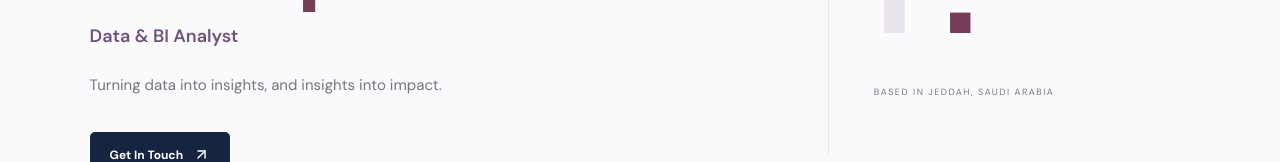
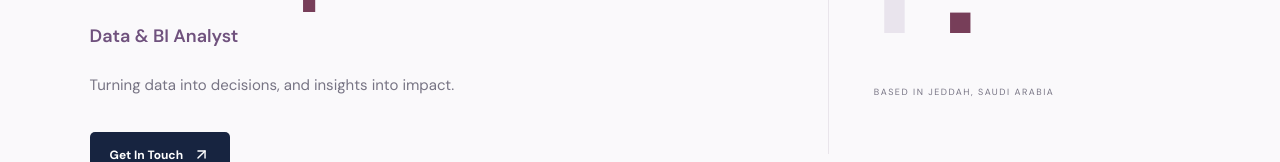
Before and after one commit to fotounshaqra/Analytics-Portfolio, a React (Vite) app: page / in a window 1280 px wide. Shown: the part 408-570 px from the top of the page. Built offline with nearby package versions, Linux system fonts and the light colour scheme.

Commit message:
Update tagline to reflect data-driven decisions

```diff
--- a/src/data/portfolio.js
+++ b/src/data/portfolio.js
@@ -3,7 +3,7 @@ export const profile = {
   shortName: "Fotoun",
   title: "Data & BI Analyst",
 
-  tagline: "Turning data into insights, and insights into impact.",
+  tagline: "Turning data into decisions, and insights into impact.",
 
   introduction:
     "I turn numbers into stories, and stories into action, thriving at the intersection of data, business, and communication, where messy numbers, business requirements, and complex problems become clear insights that people can actually use.",
```
